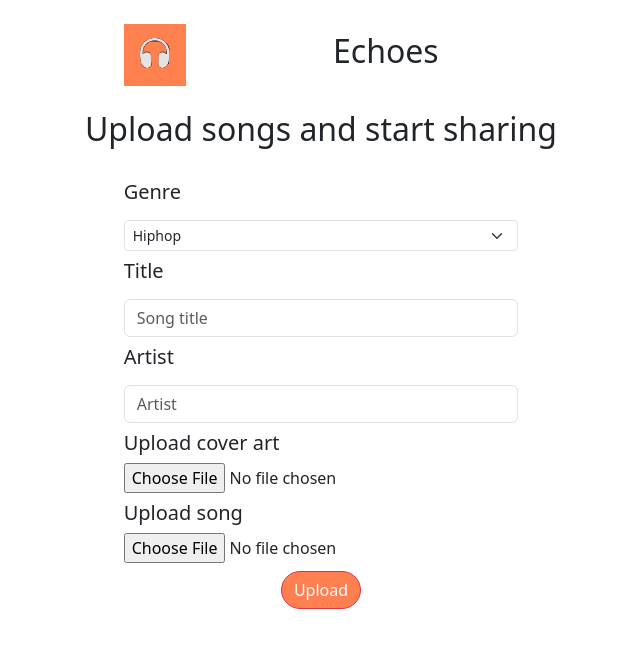
After one commit to flexy4vibez/echoes, a PHP site: page /upload.php in a window 1280 px wide. The commit adds this page. Shown: the top 648 px of the page, without its empty margins (307-947 px from the left). Run offline with PHP 8.4, Linux system fonts and the light colour scheme; the visitor is signed in with stand-in values (Sample User, id 1).

Commit message:
echoes work

```diff
--- a/session.php
+++ b/session.php
@@ -3,4 +3,10 @@ session_start();
 
 $con = mysqli_connect('localhost', 'root', 'oluwayinka', 'echoes');
 
+function check_login() {
+    if (empty($_SESSION["record_found"])) {
+        header("location: signin.php");
+    }
+}
+
 ?>
--- a/signup.php
+++ b/signup.php
@@ -6,7 +6,10 @@ if ($_SERVER["REQUEST_METHOD"] == "POST") {
     $password = addslashes($_POST["password"]);
     $nickname = addslashes($_POST["nickname"]);
 
-    $sql_query = "INSERT INTO users (email, password, nickname) VALUES ('$email', '$password', '$nickname')";
+    // Encrypt Password
+    $encrypted_password = password_hash($password, PASSWORD_BCRYPT);
+
+    $sql_query = "INSERT INTO users (email, password, nickname) VALUES ('$email', '$encrypted_password', '$nickname')";
     $result = mysqli_query($con, $sql_query);
 
     header("location: signin.php");
--- a/style/style.css
+++ b/style/style.css
@@ -64,3 +64,9 @@
 {
     z-index:3;
 }
+
+.no_decoration
+{
+    text-decoration: none;
+    color: white;
+}
--- /dev/null
+++ b/upload.php
@@ -0,0 +1,115 @@
+<?php
+include "session.php";
+check_login();
+
+if ($_SERVER["REQUEST_METHOD"] == "POST") {
+    $genre = addslashes($_POST["genre"]);
+    $title = addslashes($_POST["title"]);
+    $artist = addslashes($_POST["artist"]);
+
+
+
+    // Upload cover art and song
+    if (!empty($_FILES["cover_art"]["name"]) && !empty($_FILES["song"]["name"])) {
+        $cover_art_folder = "cover_arts/";
+        $songs_folder = "songs/";
+
+        $destination1 = $cover_art_folder . $_FILES["cover_art"]["name"];
+        move_uploaded_file($_FILES["cover_art"]["tmp_name"], $destination1);
+
+        $destination2 = $songs_folder . $_FILES["song"]["name"];
+        move_uploaded_file($_FILES["song"]["tmp_name"], $destination2);
+    }
+
+    $cover_art = $destination1;
+    $song = $destination2;
+
+
+    // Insert all into database
+    $sql_query = "INSERT INTO songs (genre, title, artist, cover_art, song) VALUES ('$genre', '$title', '$artist', '$cover_art', '$song')";
+    $result = mysqli_query($con, $sql_query);
+
+    header("location: index.php");
+
+}
+
+
+
+?>
+
+
+<!DOCTYPE html>
+<html lang="en">
+<head>
+    <meta charset="UTF-8">
+    <meta name="viewport" content="width=device-width, initial-scale=1.0">
+    <meta http-equiv="X-UA-Compatible" content="ie=edge">
+    <title>Echoes - Signup</title>
+    <link rel="stylesheet" href="style/bootstrap.css">
+    <link rel="stylesheet" href="style/style.css">
+    <link rel="stylesheet" href="https://cdn.jsdelivr.net/npm/bootstrap-icons@1.10.5/font/bootstrap-icons.css">
+    <link rel="shortcut icon" href="images/favicon.png" type="image/x-icon">
+</head>
+<body class="container-fluid">
+
+    <!-- All content -->
+
+
+        <!-- Logo and Echoes -->
+        <div class="col-12 row justify-content-center mt-4">
+            <div class="col-2">
+                <a href="index.php"><img src="images/favicon.png" alt="logo" class="img-fluid"></a>
+            </div>
+
+            <div class="col-2 mt-2">
+                <h2>Echoes</h2>
+            </div>
+        </div>
+
+        <!-- Upload songs and start sharing -->
+        <div class="col-12 row justify-content-center mt-4">
+            <div class="col-sm-8 text-center">
+                <h2>Upload songs and start sharing</h2>
+            </div>
+        </div>
+
+
+        <!-- Sign up Form -->
+        <div class="col-12 row justify-content-center mt-4">
+            <div class="col-sm-4">
+                <form method="post" enctype="multipart/form-data">
+                    <label for="" class="form-label"><h5>Genre</h5></label>
+                    <select class="form-select form-select-sm" name="genre" required>
+                    <option value="Hiphop">Hiphop</option>
+                    <option value="Fuji">Fuji</option>
+                    <option value="Jazz">Jazz</option>
+                    <option value="R&B">R&B</option>
+                    </select>
+
+                    <label for="" class="form-label mt-2"><h5>Title</h5></label>
+                    <input type="text" name="title" minlength="2" maxlength="30" required class="form-control" placeholder="Song title">
+
+                    <label for="" class="form-label mt-2"><h5>Artist</h5></label>
+                    <input type="text" name="artist" maxlength="30" minlength="2" required class="form-control" placeholder="Artist">
+
+                    <div class="mt-2">
+                        <h5>Upload cover art</h5>
+                        <input type="file" name="cover_art">
+                    </div>
+
+                    <div class="mt-2">
+                        <h5>Upload song</h5>
+                        <input type="file" name="song">
+                    </div>
+
+                    <div class="col-12 text-center">
+                        <button class="btn btn-outline-danger background_orange text-white rounded-pill mt-2" type="submit">Upload</button>
+                    </div>
+
+                </form>
+            </div>
+        </div>
+
+
+</body>
+</html>
```
Also changed, not shown: all_songs.php (added, +91 -0 lines), index.php (+21 -10 lines), signin.php (+20 -3 lines), cover_arts/HTML CSS Figma to HTML Bootstrap Website Design.jpg (added), cover_arts/Top-Rated Content Writer.png (added), cover_arts/connects.PNG (added), cover_arts/fav.JPG (added), 2 other files.
